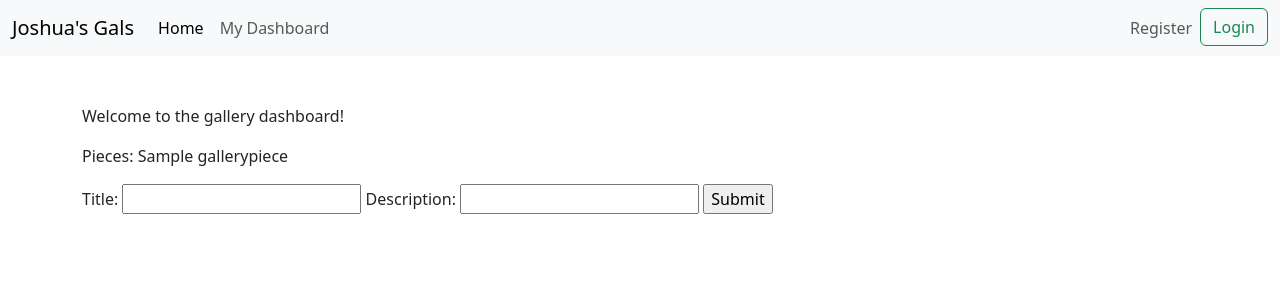
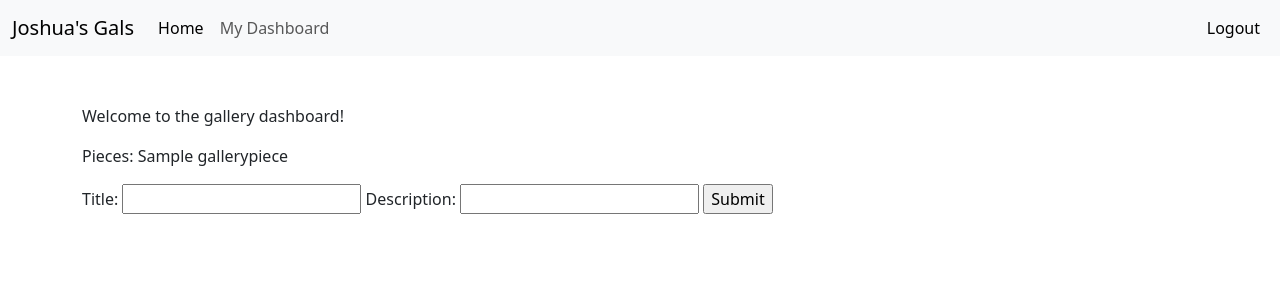
Before and after one commit to joshuaverne/joshuasgallery-server, a Django app: page /gallery/ in a window 1280 px wide. Shown: the top 300 px of the page. Run offline with Django 4.2, Linux system fonts and the light colour scheme; a user stored in the database is signed in; tables that the repository leaves empty hold one stand-in row (values such as "Sample post"); some libraries are stand-ins or nearby versions.

Commit message:
authentication-dependent header content

```diff
--- a/mysite/templates/mysite/header.html
+++ b/mysite/templates/mysite/header.html
@@ -15,24 +15,11 @@
                 id="navbar_toggle_button">
             <span class="navbar-toggler-icon"></span>
         </button>
-        <div class="collapse navbar-collapse" id="navbarSupportedContent">
-            <ul class="navbar-nav me-auto mb-lg-0">
-                <li class="nav-item">
-                    <a class="nav-link active" aria-current="page" href="/">Home</a>
-                </li>
-                <li class="nav-item">
-                    <a class="nav-link" href="/gallery" id="nav_link_my_gallery">My Dashboard</a>
-                </li>
-            </ul>
-            <ul class="navbar-nav mb-2 mb-lg-0">
-                <li class="nav-item">
-                    <a class="nav-link" href="/register">Register</a>
-                </li>
-                <li class="nav-item">
-                    <a href="/login" class="btn btn-outline-success" type="login">Login</a>
-                </li>
-            </ul>
-        </div>
+        {% if user.is_authenticated %}
+            {% include 'mysite/header/authenticated_nav_items.html' %}
+        {% else %}
+            {% include 'mysite/header/non_authenticated_nav_items.html' %}
+        {% endif %}
     </div>
 </nav>
 {% block content %}
--- /dev/null
+++ b/mysite/templates/mysite/header/authenticated_nav_items.html
@@ -0,0 +1,15 @@
+<div class="collapse navbar-collapse" id="navbarSupportedContent">
+  <ul class="navbar-nav me-auto mb-lg-0">
+    <li class="nav-item">
+      <a class="nav-link active" aria-current="page" href="/">Home</a>
+    </li>
+    <li class="nav-item">
+      <a class="nav-link" href="/gallery" id="nav_link_my_gallery">My Dashboard</a>
+    </li>
+  </ul>
+  <ul class="navbar-nav mb-2 mb-lg-0">
+    <li class="nav-item">
+      <a class="nav-link active" href="/logout">Logout</a>
+    </li>
+  </ul>
+</div>
```
Also changed, not shown: mysite/templates/mysite/header/non_authenticated_nav_items.html (added, +12 -0 lines).
